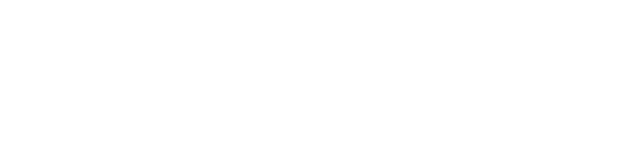
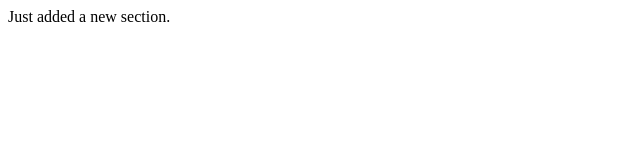
Before and after one commit to jbigdataspr/demo-repo, a plain HTML site: page index.html in a window 1280 px wide. Shown: the whole page, without its empty margins (0-640 px from the left). Drawn offline with Linux system fonts and the light colour scheme.

Commit message:
Updated index.html

```diff
--- a/index.html
+++ b/index.html
@@ -4,9 +4,11 @@
 	<meta charset="UTF-8">
 	<meta http-equiv="X-UA-Compatible" content="IE=edge">
 	<meta name="viewport" content="width=device-width, initial-scale=1.0">
-	<title>Document</title>
+	<title>Home page</title>
 </head>
 <body>
-
+	<div>
+		Just added a new section.
+	</div>
 </body>
 </html>
```
